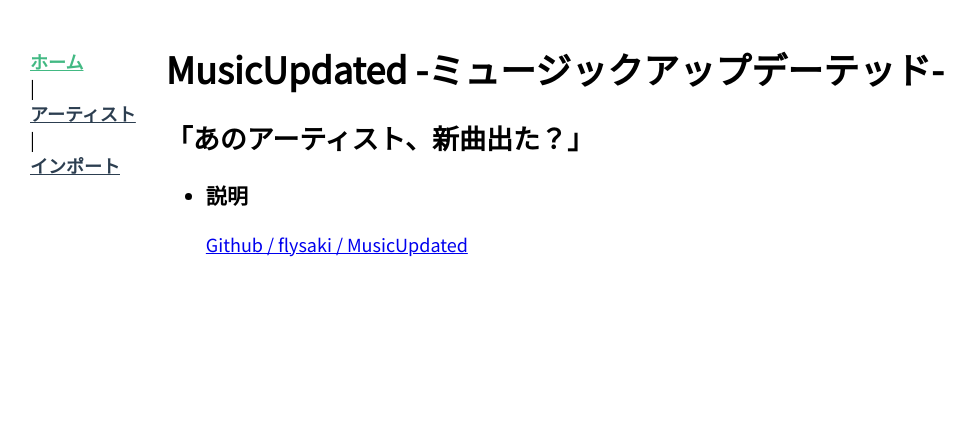
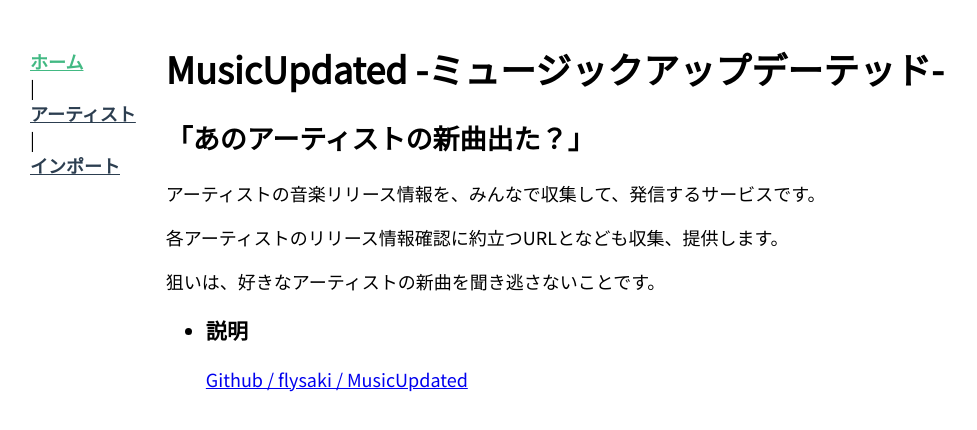
Before and after one commit to flysaki/MusicUpdated, a Vue app: page / in a window 1280 px wide. Shown: the top 430 px of the page, without its empty margins (0-977 px from the left). Built offline with nearby package versions, Linux system fonts and the light colour scheme.

Commit message:
コンセプト/説明をもう少し詳しく書いた。

```diff
--- a/src/views/Home.vue
+++ b/src/views/Home.vue
@@ -1,8 +1,10 @@
 <template>
 	<div>
 		<h1>MusicUpdated -ミュージックアップデーテッド-</h1>
-		<h2>「あのアーティスト、新曲出た？」</h2>
-
+		<h2>「あのアーティストの新曲出た？」</h2>
+		<p>アーティストの音楽リリース情報を、みんなで収集して、発信するサービスです。</p>
+		<p>各アーティストのリリース情報確認に約立つURLとなども収集、提供します。</p>
+		<p>狙いは、好きなアーティストの新曲を聞き逃さないことです。</p>
 		<ul>
 			<li>
 				<h3>説明</h3>
```
Also changed, not shown: 1 other file (tests, documents, lock files or other folders).
